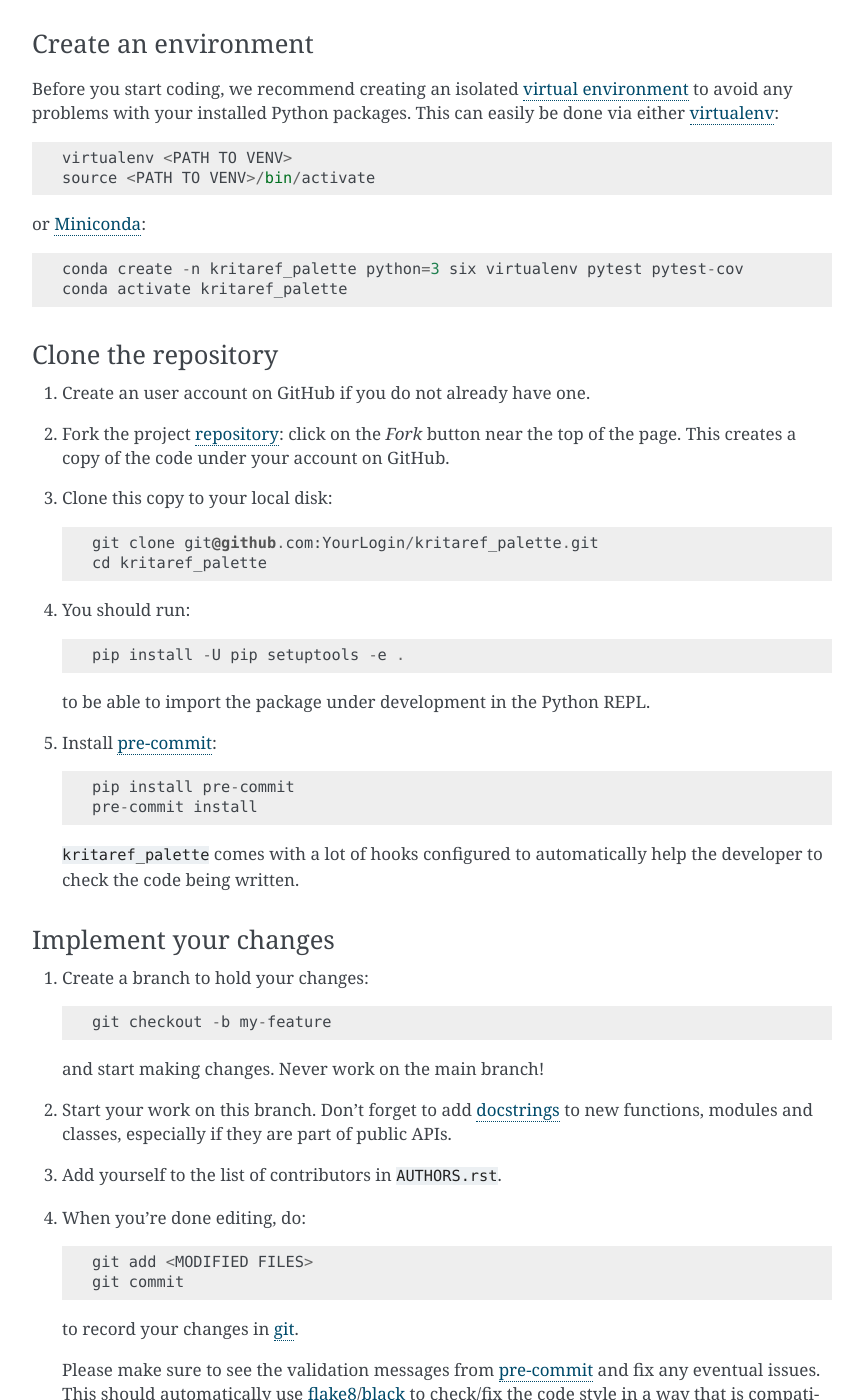
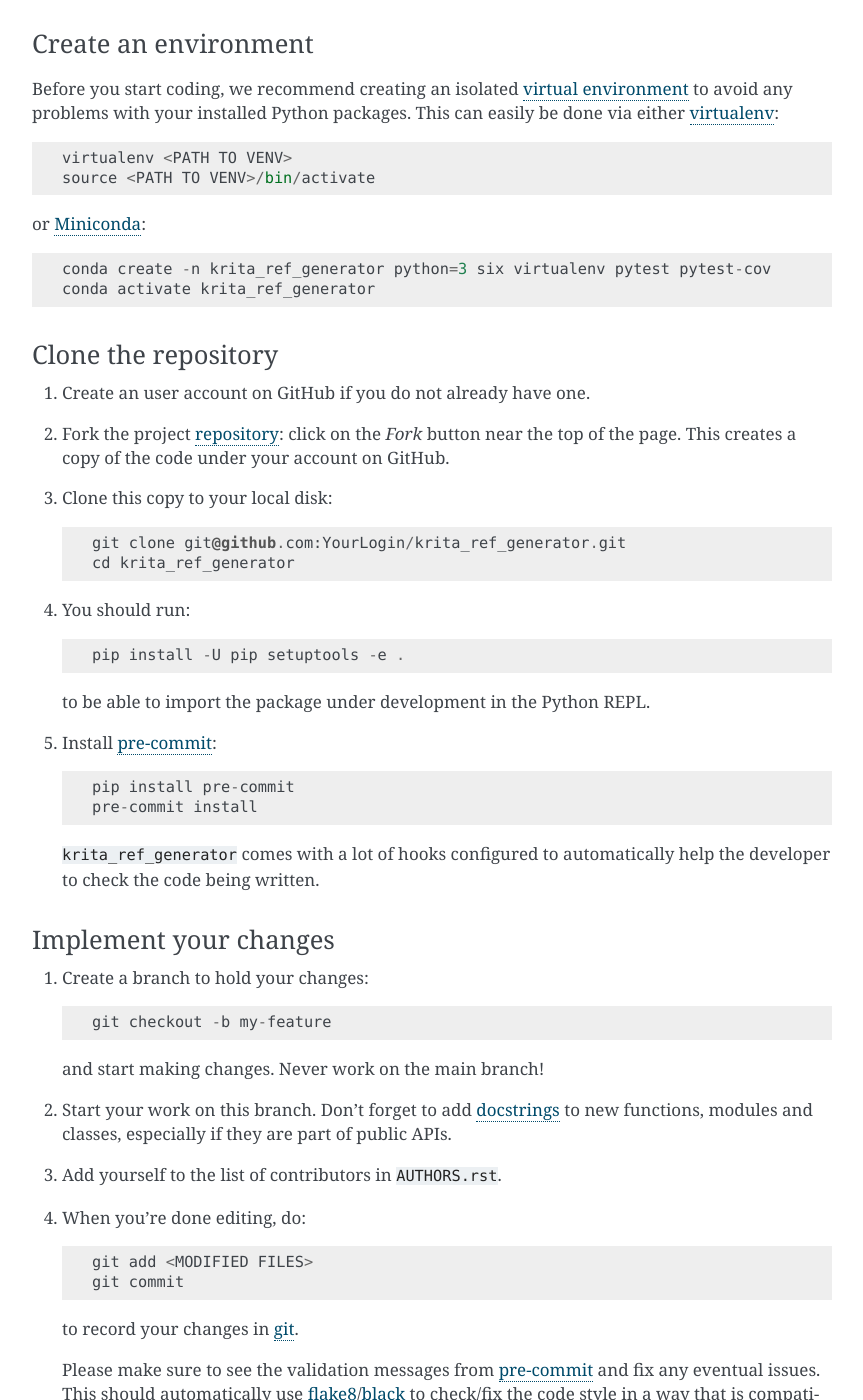
Before and after one commit to gchang12/krita_ref_parser, a Sphinx documentation site: the page built from docs/contributing.md, in a window 1280 px wide and 1400 px high, scrolled down 1423 px. Shown: the whole window, without its empty margins (338-1201 px from the left). Built offline with Sphinx 7.4.7, drawn with Linux system fonts in a browser that asks for light colours; pages that are not in the unit, such as notebooks, are missing from menus; the version number is read from the project's files by our own code; some of the changed text lies outside the part shown.

Commit message:
Renamed the project

````diff
--- a/CONTRIBUTING.md
+++ b/CONTRIBUTING.md
@@ -27,7 +27,7 @@
 
 # Contributing
 
-Welcome to `kritaref_palette` contributor's guide.
+Welcome to `krita_ref_generator` contributor's guide.
 
 This document focuses on getting any potential contributor familiarized with
 the development processes, but [other kinds of contributions] are also appreciated.
@@ -43,7 +43,7 @@ behavior guidelines.
 
 ## Issue Reports
 
-If you experience bugs or general issues with `kritaref_palette`, please have a look
+If you experience bugs or general issues with `krita_ref_generator`, please have a look
 on the [issue tracker].
 If you don't see anything useful there, please feel free to fire an issue report.
 
@@ -61,10 +61,10 @@ you help us to identify the root cause of the issue.
 
 ## Documentation Improvements
 
-You can help improve `kritaref_palette` docs by making them more readable and coherent, or
+You can help improve `krita_ref_generator` docs by making them more readable and coherent, or
 by adding missing information and correcting mistakes.
 
-`kritaref_palette` documentation uses [Sphinx] as its main documentation compiler.
+`krita_ref_generator` documentation uses [Sphinx] as its main documentation compiler.
 This means that the docs are kept in the same repository as the project code, and
 that any documentation update is done in the same way was a code contribution.
 
@@ -77,7 +77,7 @@ that any documentation update is done in the same way was a code contribution.
 
    :::{tip}
       Please notice that the [GitHub web interface] provides a quick way of
-      propose changes in `kritaref_palette`'s files. While this mechanism can
+      propose changes in `krita_ref_generator`'s files. While this mechanism can
       be tricky for normal code contributions, it works perfectly fine for
       contributing to the docs, and can be quite handy.
 
@@ -134,8 +134,8 @@ source <PATH TO VENV>/bin/activate
 or [Miniconda]:
 
 ```
-conda create -n kritaref_palette python=3 six virtualenv pytest pytest-cov
-conda activate kritaref_palette
+conda create -n krita_ref_generator python=3 six virtualenv pytest pytest-cov
+conda activate krita_ref_generator
 ```
 
 ### Clone the repository
@@ -148,8 +148,8 @@ conda activate kritaref_palette
 3. Clone this copy to your local disk:
 
    ```
-   git clone git@github.com:YourLogin/kritaref_palette.git
-   cd kritaref_palette
+   git clone git@github.com:YourLogin/krita_ref_generator.git
+   cd krita_ref_generator
    ```
 
 4. You should run:
@@ -170,7 +170,7 @@ conda activate kritaref_palette
    pre-commit install
    ```
 
-   `kritaref_palette` comes with a lot of hooks configured to automatically help the
+   `krita_ref_generator` comes with a lot of hooks configured to automatically help the
    developer to check the code being written.
 
 ### Implement your changes
@@ -314,7 +314,7 @@ package:
 
 If you are part of the group of maintainers and have correct user permissions
 on [PyPI], the following steps can be used to release a new version for
-`kritaref_palette`:
+`krita_ref_generator`:
 
 1. Make sure all unit tests are successful.
 2. Tag the current commit on the main branch with a release tag, e.g., `v1.2.3`.
@@ -367,5 +367,5 @@ on [PyPI], the following steps can be used to release a new version for
 ```{todo} Please review and change the following definitions:
 ```
 
-[repository]: https://github.com/<USERNAME>/kritaref_palette
-[issue tracker]: https://github.com/<USERNAME>/kritaref_palette/issues
+[repository]: https://github.com/<USERNAME>/krita_ref_generator
+[issue tracker]: https://github.com/<USERNAME>/krita_ref_generator/issues
--- a/docs/conf.py
+++ b/docs/conf.py
@@ -34,7 +34,7 @@ except ImportError:
     from sphinx import apidoc
 
 output_dir = os.path.join(__location__, "api")
-module_dir = os.path.join(__location__, "../src/kritaref_palette")
+module_dir = os.path.join(__location__, "../src/krita_ref_generator")
 try:
     shutil.rmtree(output_dir)
 except FileNotFoundError:
@@ -105,7 +105,7 @@ source_suffix = [".rst", ".md"]
 master_doc = "index"
 
 # General information about the project.
-project = "kritaref_palette"
+project = "krita_ref_generator"
 copyright = "2025, gchang12"
 
 # The version info for the project you're documenting, acts as replacement for
@@ -117,7 +117,7 @@ copyright = "2025, gchang12"
 # If you don’t need the separation provided between version and release,
 # just set them both to the same value.
 try:
-    from kritaref_palette import __version__ as version
+    from krita_ref_generator import __version__ as version
 except ImportError:
     version = ""
 
@@ -247,7 +247,7 @@ html_static_path = ["_static"]
 # html_file_suffix = None
 
 # Output file base name for HTML help builder.
-htmlhelp_basename = "kritaref_palette-doc"
+htmlhelp_basename = "krita_ref_generator-doc"
 
 
 # -- Options for LaTeX output ------------------------------------------------
@@ -264,7 +264,7 @@ latex_elements = {
 # Grouping the document tree into LaTeX files. List of tuples
 # (source start file, target name, title, author, documentclass [howto/manual]).
 latex_documents = [
-    ("index", "user_guide.tex", "kritaref_palette Documentation", "gchang12", "manual")
+    ("index", "user_guide.tex", "krita_ref_generator Documentation", "gchang12", "manual")
 ]
 
 # The name of an image file (relative to this directory) to place at the top of
--- a/setup.py
+++ b/setup.py
@@ -1,5 +1,5 @@
 """
-    Setup file for kritaref_palette.
+    Setup file for krita_ref_generator.
     Use setup.cfg to configure your project.
 
     This file was generated with PyScaffold 4.6.
````
Also changed, not shown: README.md (+9 -9 lines), docs/index.md (+1 -1 lines), setup.cfg (+6 -6 lines), 1 other file.
